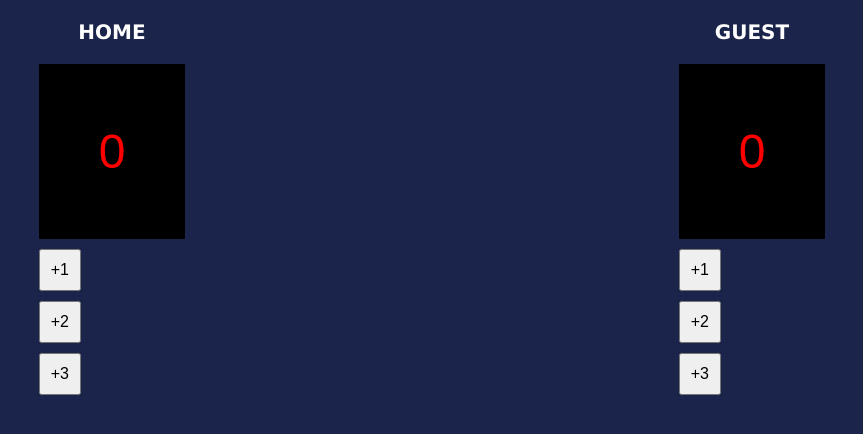
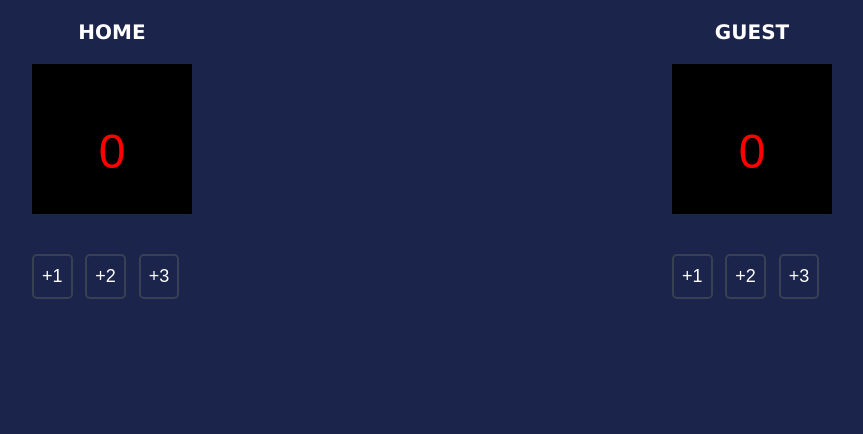
Before and after one commit to Sarremo2002/basket-ball-score-board, a plain HTML site: page index.html in a window 1280 px wide. Shown: the whole page, without its empty margins (208-1071 px from the left). Drawn offline with Linux system fonts and the light colour scheme; a web font is replaced by a local one.

Commit message:
fix some button spacing

```diff
--- a/index.css
+++ b/index.css
@@ -19,6 +19,8 @@ h3 {
 }
 
 .score {
+  width: 40px;
+  height: 30px;
   font-family: "Cursed Timer ULiL", sans-serif;
   text-align: center;
   font-size: 48px;
@@ -29,11 +31,24 @@ h3 {
   border-radius: 1px;
 }
 
-.buttons button {
+.buttons-container {
   font-family: "Cursed Timer ULiL", sans-serif;
-  margin-top: 10px;
+  font-size: 16px;
+  cursor: pointer;
   display: flex;
-  flex-direction: column;
-  padding: 10px;
-  font-size: 16px;
+  gap: 0.8rem;
+  margin: 0.5rem 0 0 0;
 }
+
+button {
+  font-family: "Cursed Timer ULiL", sans-serif;
+  background-color: transparent;
+  height: 2.813rem;
+  color: white;
+  border: #364153 2px solid;
+  border-radius: 0.313rem;
+  font-size: 1.125rem;
+  cursor: pointer;
+  padding: 0.5rem;
+  margin: 2rem 0 0;
+}
--- a/index.html
+++ b/index.html
@@ -12,7 +12,7 @@
       <div>
         <h3>HOME</h3>
         <div class="score" id="home-score">0</div>
-        <div class="buttons">
+        <div class="buttons-container">
           <button>+1</button>
           <button>+2</button>
           <button>+3</button>
@@ -22,7 +22,7 @@
       <div>
         <h3>GUEST</h3>
         <div class="score" id="guest-score">0</div>
-        <div class="buttons">
+        <div class="buttons-container">
           <button>+1</button>
           <button>+2</button>
           <button>+3</button>
```
